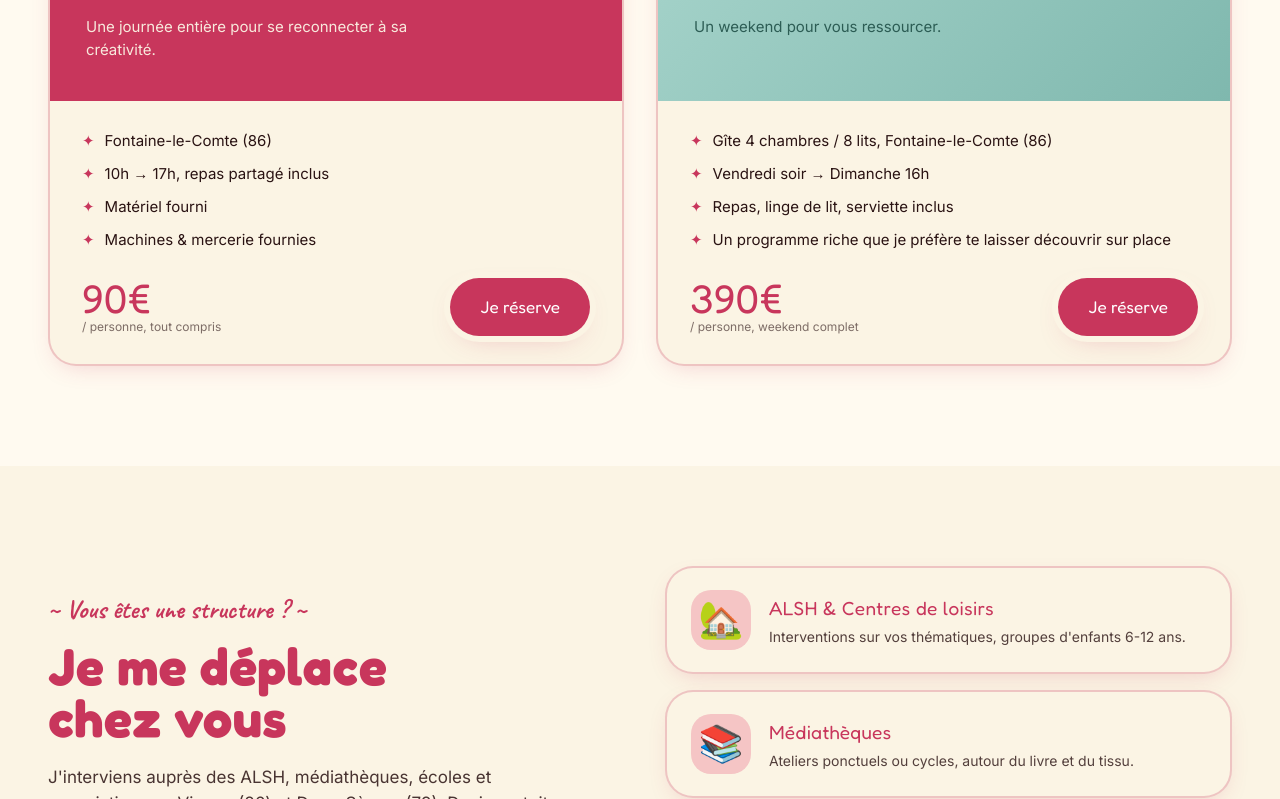
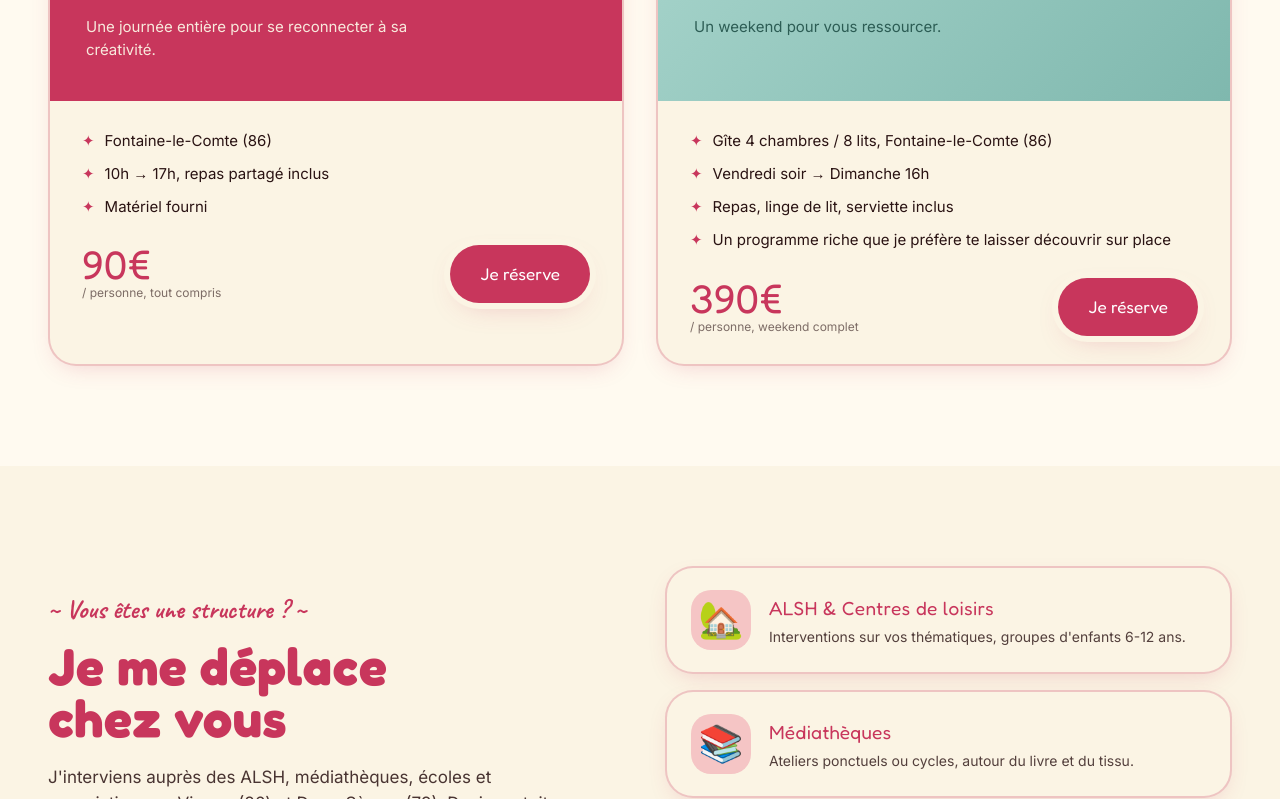
Before and after one commit to atelierpicpaf-a11y/atelierpic-paf, a Next.js app: page / in a window 1280 px wide. Shown: the part 2221-3020 px from the top of the page. Built offline with nearby package versions, Linux system fonts and the light colour scheme; no server answers; the database is empty.

Commit message:
fix: supprimer 'Machines & mercerie fournies' card journées créatives
Co-Authored-By: Claude Sonnet 4.6 <noreply@anthropic.com>

```diff
--- a/app/(marketing)/page.tsx
+++ b/app/(marketing)/page.tsx
@@ -135,7 +135,6 @@ export default async function HomePage() {
                     'Fontaine-le-Comte (86)',
                     '10h → 17h, repas partagé inclus',
                     'Matériel fourni',
-                    'Machines & mercerie fournies',
                   ].map((it,i) => (
                     <li key={i} style={{ display:'flex', gap:10, fontSize:15 }}><span style={{ color:'var(--framboise)' }}>✦</span> {it}</li>
                   ))}
```
